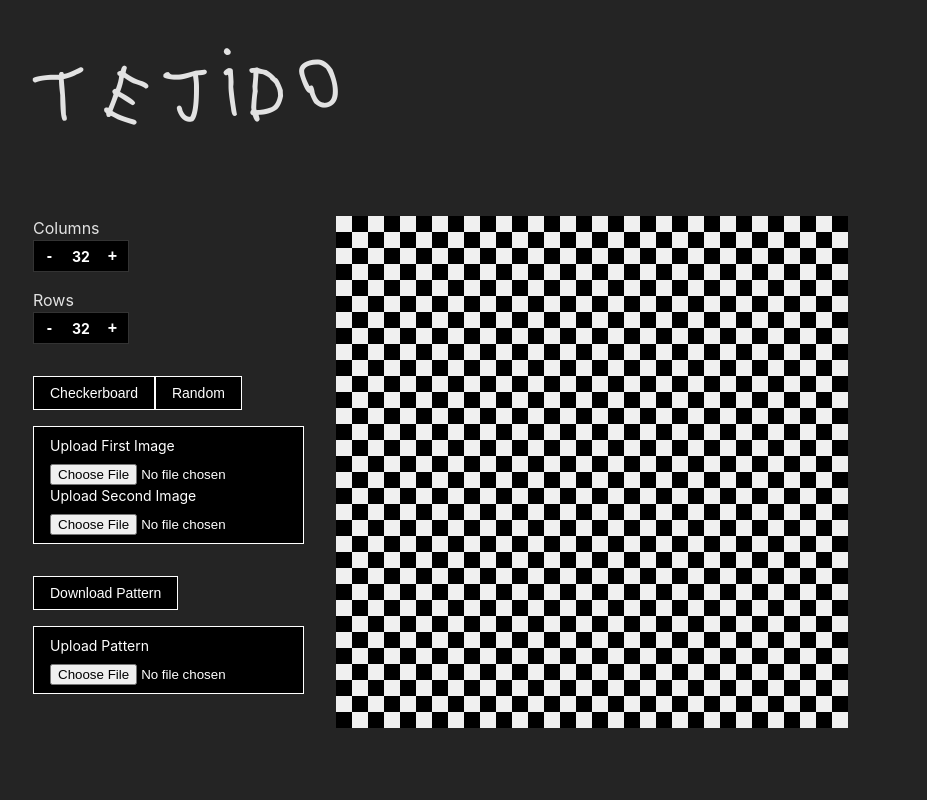
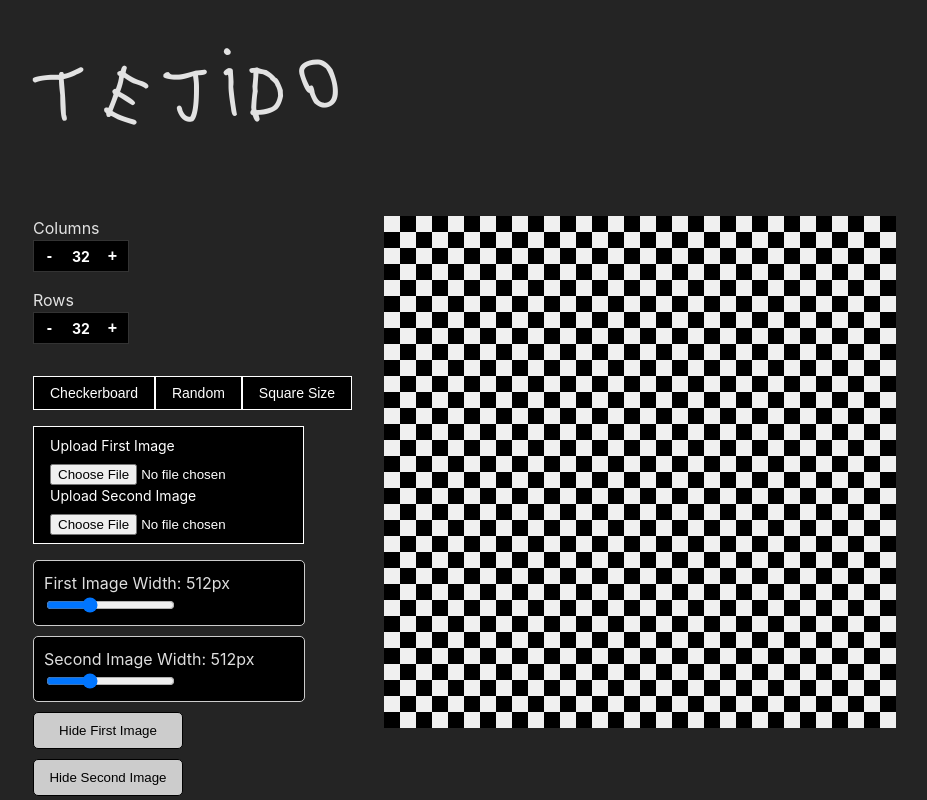
Before and after one commit to lugomateo/tejido, a React (Vite) app: page / in a window 1280 px wide. Shown: the top 800 px of the page, without its empty margins (7-934 px from the left). Built offline with nearby package versions, Linux system fonts and the light colour scheme.

Commit message:
continue

```diff
--- a/default-grid.json
+++ b/default-grid.json
@@ -1,4 +1,9 @@
 {
+  "columns": 32,
+  "rows": 32,
+  "squareSize": 16,
+  "firstImageWidth": 512,
+  "secondImageWidth": 512,
   "values": [
     [
       0, 1, 0, 1, 0, 1, 0, 1, 0, 1, 0, 1, 0, 1, 0, 1, 0, 1, 0, 1, 0, 1, 0, 1, 0,
@@ -128,7 +133,5 @@
       1, 0, 1, 0, 1, 0, 1, 0, 1, 0, 1, 0, 1, 0, 1, 0, 1, 0, 1, 0, 1, 0, 1, 0, 1,
       0, 1, 0, 1, 0, 1, 0
     ]
-  ],
-  "columns": 32,
-  "rows": 32
+  ]
 }
--- a/src/components/DownloadGridButton.tsx
+++ b/src/components/DownloadGridButton.tsx
@@ -1,4 +1,7 @@
 interface DownloadGridButtonProps {
+  squareSize: number
+  firstImageWidth: number
+  secondImageWidth: number
   grid: {
     values: number[][]
     columns: number
@@ -8,13 +11,24 @@ interface DownloadGridButtonProps {
 }
 
 export default function DownloadGridButton({
+  squareSize,
+  firstImageWidth,
+  secondImageWidth,
   grid,
   filename = "tejido-grid.json",
 }: DownloadGridButtonProps) {
   const handleDownload = () => {
     // Convert the grid object to a JSON string
-    const gridJSON = JSON.stringify(grid, null, 2)
-
+    const gridJSON = JSON.stringify(
+      {
+        ...grid,
+        squareSize,
+        firstImageWidth,
+        secondImageWidth,
+      },
+      null,
+      2
+    )
     // Create a blob with the JSON data
     const blob = new Blob([gridJSON], { type: "application/json" })
 
--- /dev/null
+++ b/src/components/ImageControls.tsx
@@ -0,0 +1,68 @@
+interface ImageControlsProps {
+  firstImagePreview: boolean
+  secondImagePreview: boolean
+  setFirstImagePreview: (preview: boolean) => void
+  setSecondImagePreview: (preview: boolean) => void
+  setFirstImageWidth: (width: number) => void
+  setSecondImageWidth: (width: number) => void
+  firstImageWidth: number
+  secondImageWidth: number
+}
+
+export default function ImageControls({
+  firstImagePreview,
+  secondImagePreview,
+  setFirstImagePreview,
+  setSecondImagePreview,
+  setFirstImageWidth,
+  setSecondImageWidth,
+  firstImageWidth,
+  secondImageWidth,
+}: ImageControlsProps) {
+  return (
+    <div className="image-controls">
+      <div className="image-controls__input-container">
+        <label htmlFor="first-image-width">
+          First Image Width: {firstImageWidth}px
+        </label>
+        <input
+          id="first-image-width"
+          type="range"
+          min="0"
+          max="1600"
+          value={firstImageWidth}
+          onChange={(e) => setFirstImageWidth(Number(e.target.value))}
+        />
+      </div>
+      <div className="image-controls__input-container">
+        <label htmlFor="second-image-width">
+          Second Image Width: {secondImageWidth}px
+        </label>
+        <input
+          id="second-image-width"
+          type="range"
+          min="0"
+          max="1600"
+          value={secondImageWidth}
+          onChange={(e) => setSecondImageWidth(Number(e.target.value))}
+        />
+      </div>
+      <div>
+        <button
+          className="image-controls__button"
+          onClick={() => setFirstImagePreview(!firstImagePreview)}
+        >
+          {firstImagePreview ? "Hide" : "Show"} First Image
+        </button>
+      </div>
+      <div>
+        <button
+          className="image-controls__button"
+          onClick={() => setSecondImagePreview(!secondImagePreview)}
+        >
+          {secondImagePreview ? "Hide" : "Show"} Second Image
+        </button>
+      </div>
+    </div>
+  )
+}
--- a/src/components/PatternInput.tsx
+++ b/src/components/PatternInput.tsx
@@ -1,8 +1,12 @@
 export default function PatternInput({
+  squareSize,
+  setSquareSize,
   setGridValues,
   columns,
   rows,
 }: {
+  squareSize: number
+  setSquareSize: (squareSize: number) => void
   setGridValues: (gridValues: number[][]) => void
   columns: number
   rows: number
@@ -35,6 +39,10 @@ export default function PatternInput({
     setGridValues(random)
   }
 
+  const handleSquareSize = () => {
+    setSquareSize(squareSize + 1)
+  }
+
   return (
     <div className="pattern-input-container">
       <button onClick={handleCheckerboard} className="pattern-button">
@@ -43,6 +51,9 @@ export default function PatternInput({
       <button onClick={handleRandom} className="pattern-button">
         Random
       </button>
+      <button onClick={handleSquareSize} className="pattern-button">
+        Square Size
+      </button>
     </div>
   )
 }
--- a/src/components/TejidoGrid.tsx
+++ b/src/components/TejidoGrid.tsx
@@ -1,4 +1,11 @@
 interface TejidoGridProps {
+  firstImage: string
+  secondImage: string
+  firstImageWidth: number
+  secondImageWidth: number
+  firstImagePreview: boolean
+  secondImagePreview: boolean
+  squareSize: number
   grid: {
     values: number[][]
     columns: number
@@ -7,7 +14,17 @@ interface TejidoGridProps {
   setGridValues: (values: number[][]) => void
 }
 
-export default function TejidoGrid({ grid, setGridValues }: TejidoGridProps) {
+export default function TejidoGrid({
+  firstImage,
+  secondImage,
+  firstImageWidth,
+  secondImageWidth,
+  firstImagePreview,
+  secondImagePreview,
+  squareSize,
+  grid,
+  setGridValues,
+}: TejidoGridProps) {
   const handleCellClick = (rowIndex: number, colIndex: number) => {
     const newGridValues = [...grid.values]
     newGridValues[rowIndex][colIndex] =
@@ -16,6 +33,7 @@ export default function TejidoGrid({ grid, setGridValues }: TejidoGridProps) {
   }
 
   return (
+    <div className="tejido__container">
       <div
         className="tejido-grid__container"
         style={{
@@ -29,11 +47,36 @@ export default function TejidoGrid({ grid, setGridValues }: TejidoGridProps) {
               <div
                 key={colIndex}
                 className={`cell ${value ? "active" : ""}`}
+                style={{
+                  width: `${squareSize}px`,
+                  height: `${squareSize}px`,
+                }}
                 onClick={() => handleCellClick(rowIndex, colIndex)}
               ></div>
             ))}
           </div>
         ))}
       </div>
+      {firstImagePreview && (
+        <div
+          className="tejido-grid__image-container"
+          style={{
+            width: `${firstImageWidth}px`,
+          }}
+        >
+          {firstImage !== "" && <img src={firstImage} alt="First Image" />}
+        </div>
+      )}
+      {secondImagePreview && (
+        <div
+          className="tejido-grid__image-container"
+          style={{
+            width: `${secondImageWidth}px`,
+          }}
+        >
+          {secondImage !== "" && <img src={secondImage} alt="Second Image" />}
+        </div>
+      )}
+    </div>
   )
 }
--- a/src/components/UploadGridButton.tsx
+++ b/src/components/UploadGridButton.tsx
@@ -1,8 +1,14 @@
 export default function UploadGridButton({
+  setSquareSize,
+  setFirstImageWidth,
+  setSecondImageWidth,
   setGridValues,
   setColumns,
   setRows,
 }: {
+  setSquareSize: (squareSize: number) => void
+  setFirstImageWidth: (firstImageWidth: number) => void
+  setSecondImageWidth: (secondImageWidth: number) => void
   setGridValues: (gridValues: number[][]) => void
   setColumns: (columns: number) => void
   setRows: (rows: number) => void
@@ -13,9 +19,19 @@ export default function UploadGridButton({
       const reader = new FileReader()
       reader.onload = (e) => {
         const fileData = JSON.parse(e.target?.result as string)
-        const { columns, rows, values } = fileData
+        const {
+          columns,
+          rows,
+          values,
+          squareSize,
+          firstImageWidth,
+          secondImageWidth,
+        } = fileData
         if (columns && rows && values) {
           setGridValues(values)
+          setSquareSize(squareSize)
+          setFirstImageWidth(firstImageWidth)
+          setSecondImageWidth(secondImageWidth)
           setColumns(columns)
           setRows(rows)
         } else {
--- a/src/pages/Landing.tsx
+++ b/src/pages/Landing.tsx
@@ -8,6 +8,7 @@ import UploadGridButton from "../components/UploadGridButton"
 import gridData from "../../default-grid.json"
 import TejidoPreview from "../components/TejidoPreview"
 import UploadImageButton from "../components/UploadImageButton"
+import ImageControls from "../components/ImageControls"
 
 export default function Landing() {
   const [gridValues, setGridValues] = useState(gridData.values)
@@ -15,6 +16,11 @@ export default function Landing() {
   const [rows, setRows] = useState(gridData.rows)
   const [firstImage, setFirstImage] = useState("")
   const [secondImage, setSecondImage] = useState("")
+  const [firstImagePreview, setFirstImagePreview] = useState(true)
+  const [secondImagePreview, setSecondImagePreview] = useState(true)
+  const [firstImageWidth, setFirstImageWidth] = useState(512)
+  const [secondImageWidth, setSecondImageWidth] = useState(512)
+  const [squareSize, setSquareSize] = useState(16)
 
   useEffect(() => {
     setGridValues((currentGridValues) => {
@@ -47,6 +53,8 @@ export default function Landing() {
           <RowsInput rows={rows} setRows={setRows} />
           <PatternInput
             setGridValues={setGridValues}
+            squareSize={squareSize}
+            setSquareSize={setSquareSize}
             columns={columns}
             rows={rows}
           />
@@ -54,7 +62,20 @@ export default function Landing() {
             setFirstImage={setFirstImage}
             setSecondImage={setSecondImage}
           />
+          <ImageControls
+            firstImagePreview={firstImagePreview}
+            secondImagePreview={secondImagePreview}
+            setFirstImagePreview={setFirstImagePreview}
+            setSecondImagePreview={setSecondImagePreview}
+            setFirstImageWidth={setFirstImageWidth}
+            setSecondImageWidth={setSecondImageWidth}
+            firstImageWidth={firstImageWidth}
+            secondImageWidth={secondImageWidth}
+          />
           <DownloadGridButton
+            squareSize={squareSize}
+            firstImageWidth={firstImageWidth}
+            secondImageWidth={secondImageWidth}
             grid={{
               values: gridValues,
               columns,
@@ -62,13 +83,24 @@ export default function Landing() {
             }}
           />
           <UploadGridButton
+            setSquareSize={setSquareSize}
+            setFirstImageWidth={setFirstImageWidth}
+            setSecondImageWidth={setSecondImageWidth}
             setGridValues={setGridValues}
             setColumns={setColumns}
             setRows={setRows}
           />
         </div>
+        <div className="tejido-preview-container">
           <TejidoGrid
+            firstImage={firstImage}
+            secondImage={secondImage}
+            firstImageWidth={firstImageWidth}
+            secondImageWidth={secondImageWidth}
+            firstImagePreview={firstImagePreview}
+            secondImagePreview={secondImagePreview}
             setGridValues={setGridValues}
+            squareSize={squareSize}
             grid={{
               values: gridValues,
               columns,
@@ -84,5 +116,6 @@ export default function Landing() {
           />
         </div>
       </div>
+    </div>
   )
 }
--- /dev/null
+++ b/src/styles/image-controls.css
@@ -0,0 +1,30 @@
+.image-controls {
+  display: flex;
+  flex-direction: column;
+  align-items: start;
+  justify-content: start;
+  gap: 10px;
+}
+
+.image-controls__input-container {
+  display: flex;
+  flex-direction: column;
+  align-items: start;
+  justify-content: start;
+  border: 1px solid #ccc;
+  padding: 10px;
+  border-radius: 5px;
+  background-color: black;
+  min-width: 250px;
+}
+
+.image-controls__button {
+  background-color: #ccc;
+  border: 1px solid black;
+  color: black;
+  padding: 10px;
+  border-radius: 5px;
+  cursor: pointer;
+  min-width: 150px;
+  text-align: center;
+}
--- a/src/styles/index.css
+++ b/src/styles/index.css
@@ -2,10 +2,12 @@
 @import "./columns-input.css";
 @import "./download-button.css";
 @import "./fonts.css";
+@import "./image-controls.css";
 @import "./landing.css";
 @import "./pattern-input.css";
 @import "./rows-input.css";
 @import "./tejido-grid.css";
+@import "./tejido-preview.css";
 @import "./upload-button.css";
 
 :root {
--- a/src/styles/landing.css
+++ b/src/styles/landing.css
@@ -24,3 +24,10 @@
   justify-content: start;
   align-items: start;
 }
+
+.tejido-preview-container {
+  display: flex;
+  flex-direction: column;
+  justify-content: start;
+  align-items: start;
+}
--- a/src/styles/tejido-grid.css
+++ b/src/styles/tejido-grid.css
@@ -1,3 +1,7 @@
+.tejido__container {
+  position: relative;
+}
+
 .tejido-grid__container {
   gap: 0;
   background-color: #f0f0f0;
@@ -19,3 +23,17 @@
 .cell.active {
   background-color: #000;
 }
+
+.tejido-grid__image-container {
+  position: absolute;
+  top: 0;
+  left: 0;
+  z-index: 10;
+}
+
+.tejido-grid__image-container img {
+  width: 100%;
+  height: 100%;
+  object-fit: cover;
+  opacity: 0.5;
+}
--- /dev/null
+++ b/src/styles/tejido-preview.css
@@ -0,0 +1,7 @@
+.tejido-preview {
+  margin-top: 2rem;
+  display: flex;
+  flex-direction: column;
+  align-items: center;
+  justify-content: center;
+}
```
Lines whose indentation alone changed are shown as unchanged.
